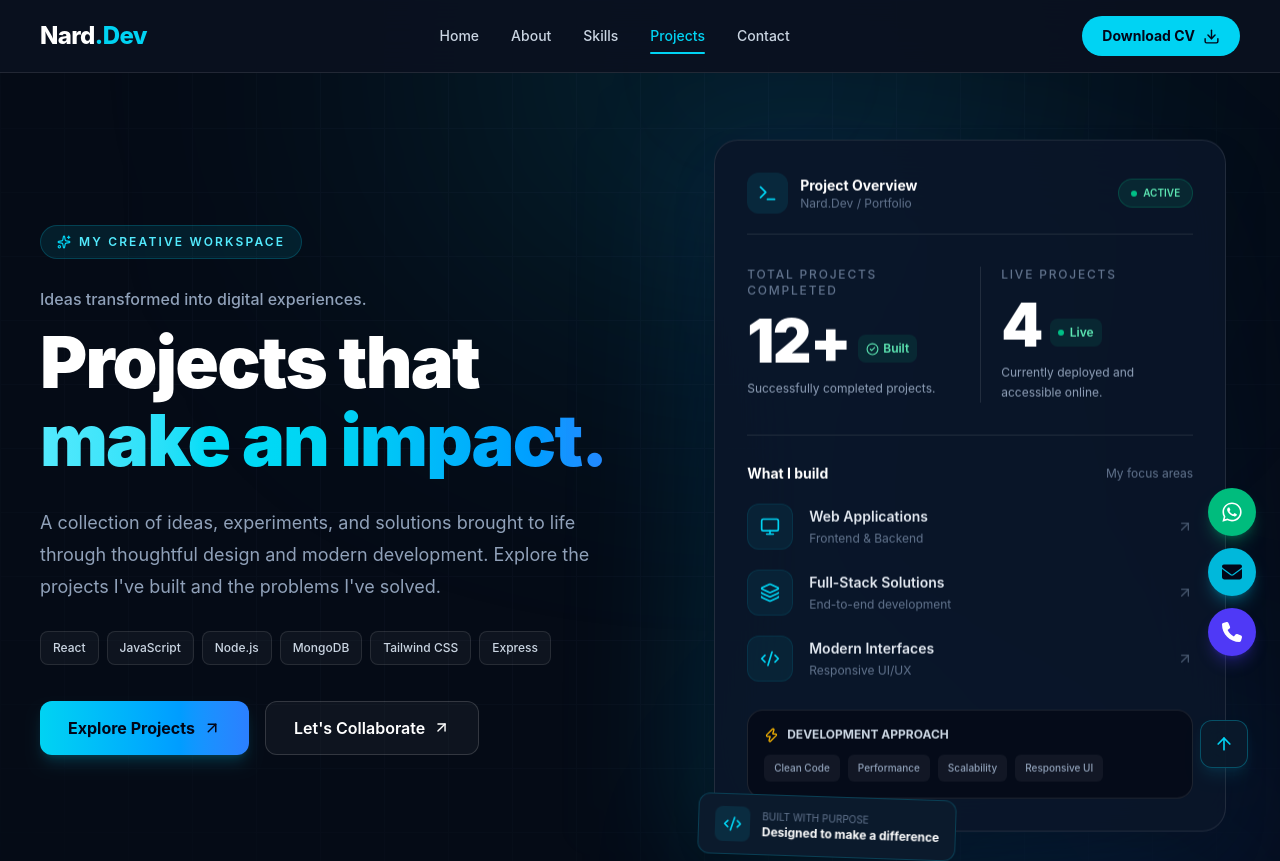
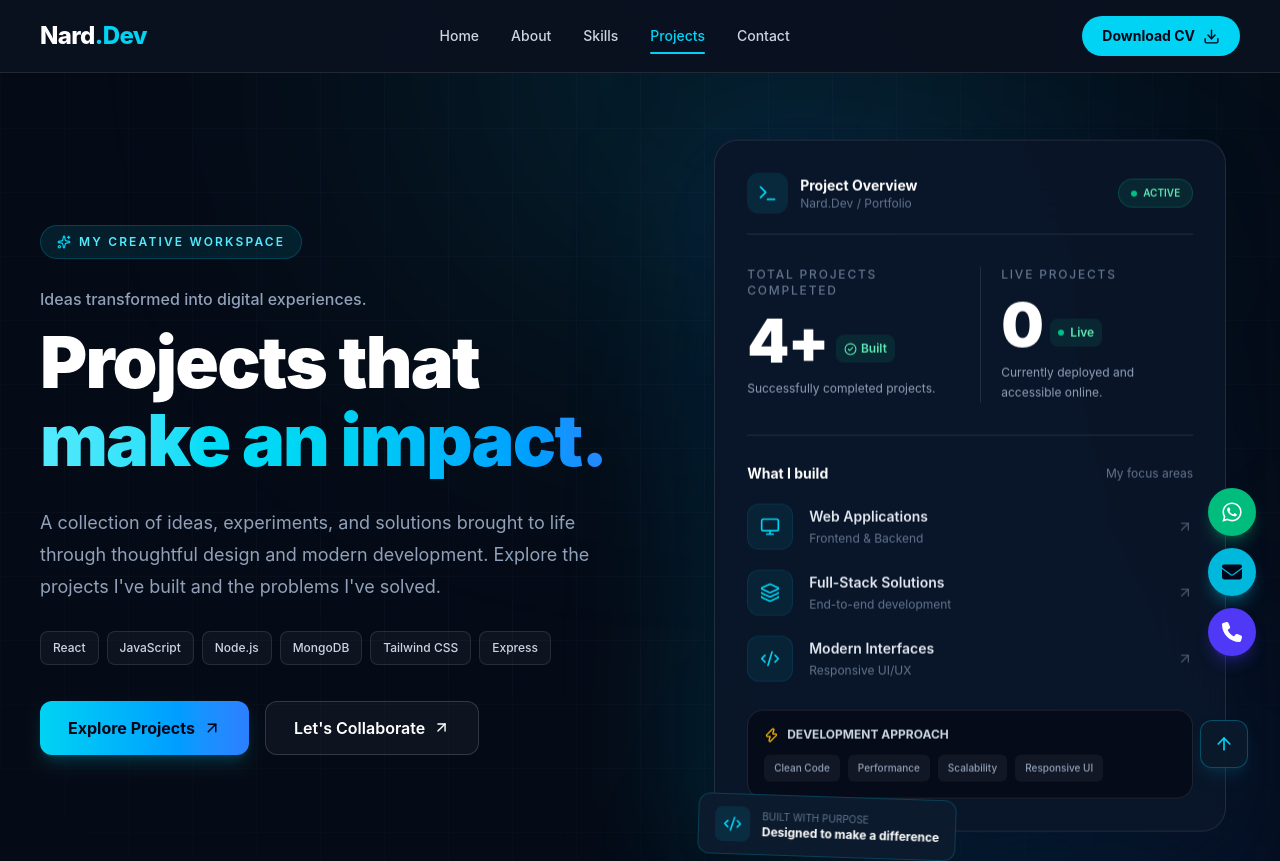
Before and after one commit to Ferdinard15/Nard.Dev-portfolio, a React (Vite) app in the folder My-portfolio/: page /projects in a window 1280 px wide. Shown: the top 861 px of the page. Built offline with nearby package versions, Linux system fonts and the light colour scheme.

Commit message:
I change project count

```diff
--- a/My-portfolio/src/Components/Projects/Projects.jsx
+++ b/My-portfolio/src/Components/Projects/Projects.jsx
@@ -97,8 +97,8 @@ function AnimatedNumber({ value, suffix = "+" }) {
 // PROJECTS HERO
 export function Projects() {
   // Update these numbers to match your actual projects.
-  const totalProjects = 12;
-  const liveProjects = 4;
+  const totalProjects = 4;
+  const liveProjects = 0;
 
   return (
     <>
```
